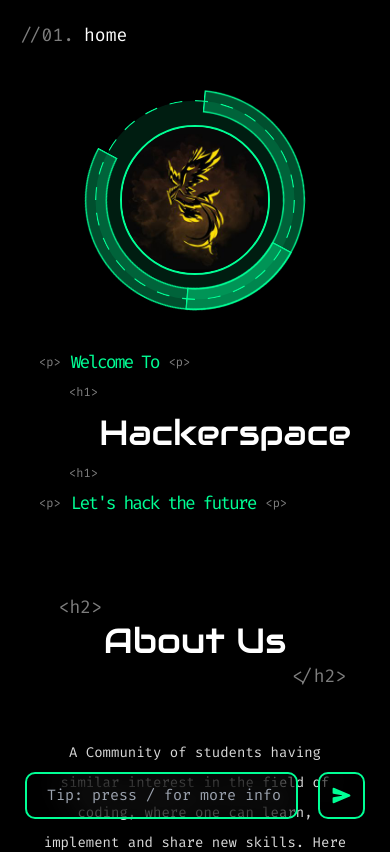
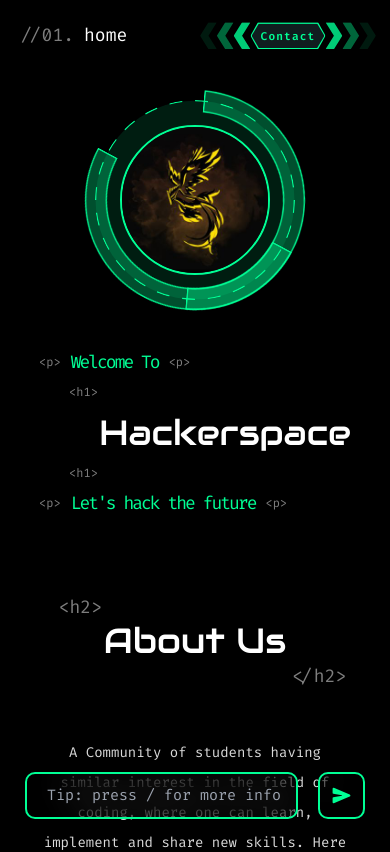
Before and after one commit to Hackerspace2023/Hackerspace-Portfolio, a React (Vite) app: page / in a window 390 px wide. Shown: the top 852 px of the page. Built offline with nearby package versions, Linux system fonts and the light colour scheme.

Commit message:
navBar modify

```diff
--- a/src/components/Navbar/Navbar.jsx
+++ b/src/components/Navbar/Navbar.jsx
@@ -12,19 +12,18 @@ const Navbar = () => {
   const location = useLocation();
 
   // geting the initial navigation state
-  const navTitle = useSelector((state)=>state.nav.navTitle);
-  const navNumber = useSelector((state)=>state.nav.navNumber);
-  const navItems = useSelector((state)=>state.nav.navItems);
+  const navTitle = useSelector((state) => state.nav.navTitle);
+  const navNumber = useSelector((state) => state.nav.navNumber);
+  const navItems = useSelector((state) => state.nav.navItems);
 
   // if the page is routes changed
 
   useEffect(() => {
     let newPath = "";
-    if(location.pathname === "/")
-    {
+    if (location.pathname === "/") {
       newPath = "home";
     }
-    else{
+    else {
       newPath = location.pathname.replace(/^\/|\/$/g, "");
     }
     dispatch(updateTitle(newPath));
@@ -38,10 +37,13 @@ const Navbar = () => {
           <div className="sectionNumber">//{navNumber}.</div>
           <div className="sectionTitle">{`${navTitle}`}</div>
         </div>
-        <div className="navItems">
+        {/* <div className="navItems">
           {
-            navItems.map((ele,index)=>(<NavItem key={index} text={ele.text} link={ele.link}/>))
+            navItems.map((ele, index) => (<NavItem key={index} text={ele.text} link={ele.link} />))
           }
+        </div> */}
+        <div className="navBtn">
+          <Button text="Contact" to="/contact" className="btnContact" />
         </div>
       </nav>
     </>
--- a/src/css/navbar.css
+++ b/src/css/navbar.css
@@ -87,7 +87,28 @@
   width: 100%;
 }
 
+.navBtn {
+  position: relative;
+  /* background-color: red; */
+  width: 150px;
+  height: 70%;
+}
+
+.btnContact {
+  scale: 0.8;
+  position: absolute;
+  top: 0px;
+  right: -30px;
+}
+
 /* ========= navbar ( RESPONSIVE ) ========= */
+@media only screen and (max-width: 1200px) {
+  .btnContact {
+    top: 0px;
+    right: -55px;
+  }
+}
+
 @media only screen and (max-width: 1000px) {
   .navbar {
     font-size: 20px;
@@ -106,17 +127,25 @@
   }
 }
 
+@media only screen and (max-width: 780px) {
+  .navItems {
+    display: none;
+  }
+}
+
+@media only screen and (max-width: 600px) {
+  .btnContact {
+    top: 0px;
+    right: -75px;
+  }
+}
+
 @media only screen and (max-width: 500px) {
   .navbar {
     font-size: 18px;
   }
+
   .navItems {
     font-size: 18px;
   }
 }
-
-@media only screen and (max-width: 780px) {
-.navItems {
-    display: none;
-  }
-}
```
